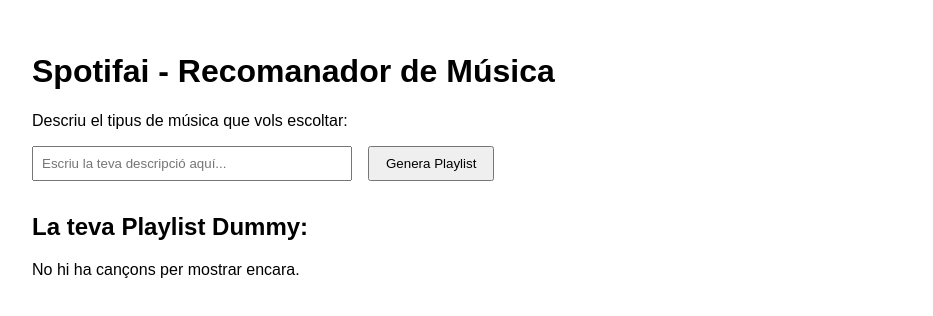
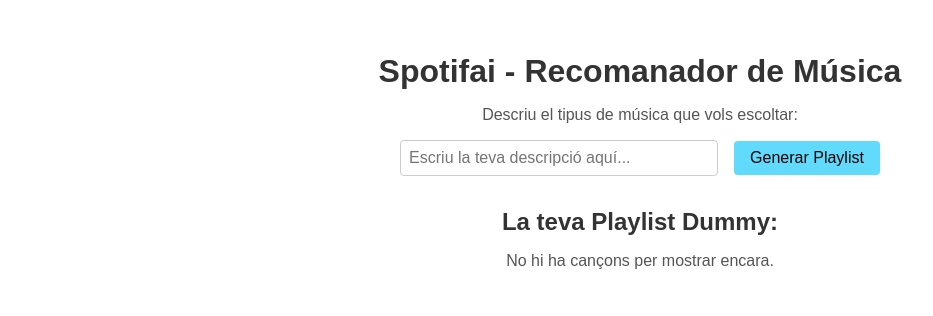
Before and after one commit to spotifai-tfg/frontend-skeleton, a React (Create React App) app: page / in a window 1280 px wide. Shown: the top 316 px of the page, without its empty margins (0-933 px from the left). Built offline with nearby package versions, Linux system fonts and the light colour scheme.

Commit message:
feat: css added to make it cleaner

```diff
--- a/src/App.css
+++ b/src/App.css
@@ -1,38 +1,71 @@
+/* App.css */
+
+/* Contenidor principal */
 .App {
+  padding: 2rem;
+  font-family: Arial, sans-serif;
   text-align: center;
+  background-color: #ffffff;
+  min-height: 100vh;
 }
 
-.App-logo {
-  height: 40vmin;
-  pointer-events: none;
+/* Títol principal */
+.App h1 {
+  color: #333;
+  margin-bottom: 1rem;
 }
 
-@media (prefers-reduced-motion: no-preference) {
-  .App-logo {
-    animation: App-logo-spin infinite 20s linear;
-  }
+/* Paràgraf introductori */
+.App p {
+  color: #555;
+  margin-bottom: 1rem;
 }
 
-.App-header {
-  background-color: #282c34;
-  min-height: 100vh;
-  display: flex;
-  flex-direction: column;
-  align-items: center;
-  justify-content: center;
-  font-size: calc(10px + 2vmin);
-  color: white;
+/* Estils per la casella de text */
+.inputField {
+  padding: 0.5rem;
+  width: 300px;
+  margin-right: 1rem;
+  border: 1px solid #ccc;
+  border-radius: 4px;
+  font-size: 1rem;
 }
 
-.App-link {
-  color: #61dafb;
+/* Estils per al botó */
+.generateButton {
+  padding: 0.5rem 1rem;
+  font-size: 1rem;
+  background-color: #61dafb;
+  border: none;
+  border-radius: 4px;
+  cursor: pointer;
+  transition: background-color 0.3s ease;
 }
 
-@keyframes App-logo-spin {
-  from {
-    transform: rotate(0deg);
-  }
-  to {
-    transform: rotate(360deg);
-  }
+.generateButton:hover {
+  background-color: #21a1f1;
 }
+
+/* Secció de la playlist */
+.playlist {
+  margin-top: 2rem;
+}
+
+.playlist h2 {
+  color: #333;
+  margin-bottom: 1rem;
+}
+
+.playlist ul {
+  list-style-type: none;
+  padding: 0;
+}
+
+.playlist li {
+  background-color: #fff;
+  margin: 0.5rem auto;
+  padding: 0.5rem;
+  max-width: 400px;
+  border-radius: 4px;
+  box-shadow: 0 2px 4px rgba(0, 0, 0, 0.1);
+}
--- a/src/App.js
+++ b/src/App.js
@@ -1,4 +1,5 @@
 import React, { useState } from "react";
+import "./App.css"
 
 function App() {
   const [query, setQuery] = useState("");
@@ -7,29 +8,29 @@
   const handleGenerate = async () => {
     // Simulem una resposta dummy amb una llista fixa de cançons.
     const dummyPlaylist = [
-      "Cançó 1 - Artista Dummy",
-      "Cançó 2 - Artista Dummy",
-      "Cançó 3 - Artista Dummy",
-      "Cançó 4 - Artista Dummy"
+      "Macarrisme Català - Baya Baye MGT Los Sosis",
+      "Barretina - Baya Baye MGT Los Sosis",
+      "La Mala Espina - Baya Baye MGT Los Sosis",
+      "As Bestas - Baya Baye MGT Los Sosis"
     ];
     setPlaylist(dummyPlaylist);
   };
 
   return (
-    <div className="App" style={{ padding: "2rem", fontFamily: "Arial, sans-serif" }}>
+    <div className="App">
       <h1>Spotifai - Recomanador de Música</h1>
       <p>Descriu el tipus de música que vols escoltar:</p>
       <input
         type="text"
+        className="inputField"
         placeholder="Escriu la teva descripció aquí..."
         value={query}
         onChange={(e) => setQuery(e.target.value)}
-        style={{ padding: "0.5rem", width: "300px", marginRight: "1rem" }}
       />
-      <button onClick={handleGenerate} style={{ padding: "0.5rem 1rem" }}>
-        Genera Playlist
+      <button onClick={handleGenerate} className="generateButton">
+        Generar Playlist
       </button>
-      <div style={{ marginTop: "2rem" }}>
+      <div className="playlist">
         <h2>La teva Playlist Dummy:</h2>
         {playlist.length > 0 ? (
           <ul>
```
